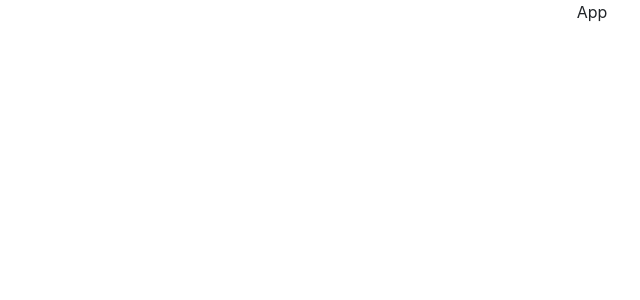
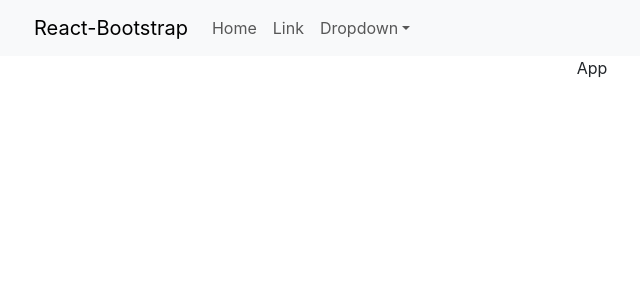
Before and after one commit to carlosm22700/chapter-website, a React (Create React App) app: page / in a window 1280 px wide. Shown: the top 300 px of the page, without its empty margins (48-688 px from the left). Built offline with nearby package versions, Linux system fonts and the light colour scheme.

Commit message:
implement NavBar

```diff
--- a/src/pages/App/App.js
+++ b/src/pages/App/App.js
@@ -1,8 +1,10 @@
+import { NavBar } from '../../components/NavBar';
 import './App.css';
 
 export default function App() {
   return (
     <main className="App">
+      <NavBar />
       App
     </main>
   );
```
